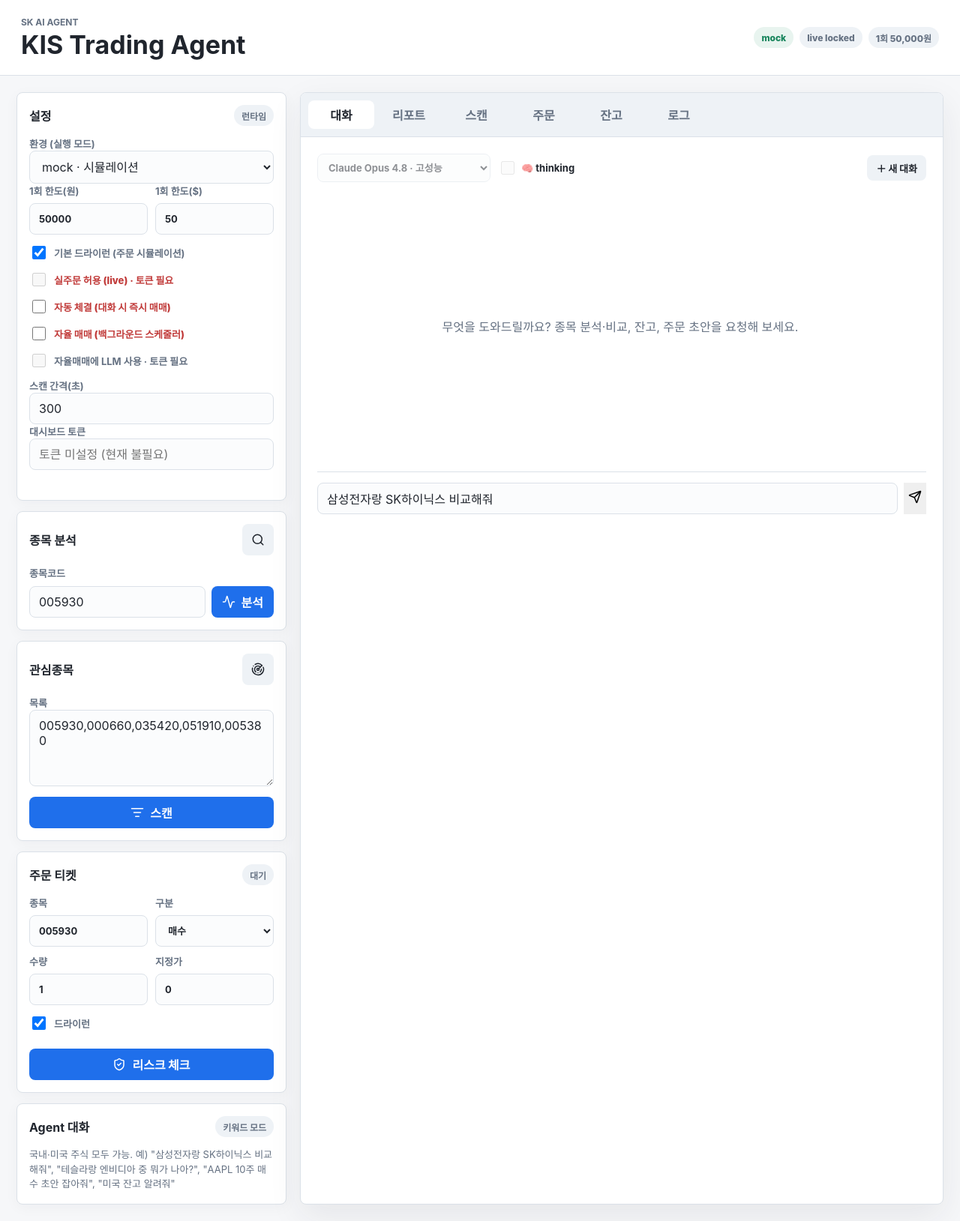
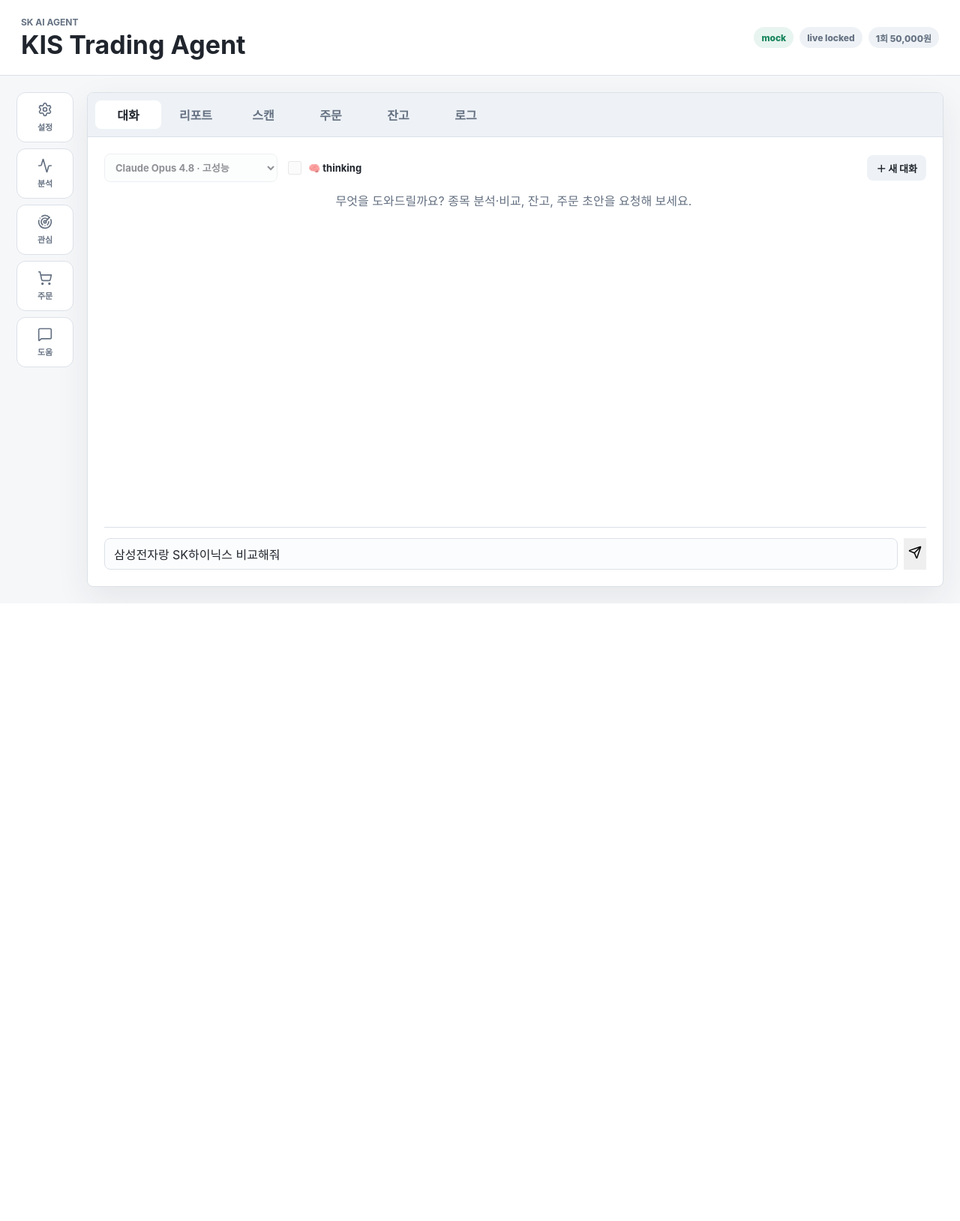
Before and after one commit to uhmhs7/kis-trading-agent, a FastAPI app: page / in a window 1280 px wide. Shown: the whole page at 75% size. After the commit the page ends 805 px from the top, so only its background shows below. Run offline with FastAPI, Linux system fonts and the light colour scheme; data that the repository does not hold is empty.

Commit message:
UI: icon-rail flyout for left panels + full-height chat

```diff
--- a/static/styles.css
+++ b/static/styles.css
@@ -115,14 +115,83 @@ h2 {
 
 .workspace {
   display: grid;
-  grid-template-columns: minmax(290px, 360px) minmax(0, 1fr);
+  grid-template-columns: auto minmax(0, 1fr);
   gap: 18px;
+  align-items: start;
 }
 
 .left-rail {
-  display: grid;
-  align-content: start;
+  position: relative;
+  align-self: start;
+}
+
+.rail-icons {
+  display: flex;
+  flex-direction: column;
+  gap: 8px;
+  width: 76px;
+}
+
+.rail-icon {
+  display: flex;
+  flex-direction: column;
+  align-items: center;
+  gap: 5px;
+  padding: 12px 4px;
+  border: 1px solid var(--line);
+  border-radius: 12px;
+  background: var(--surface);
+  color: var(--muted);
+  font-size: 11px;
+  font-weight: 800;
+  transition: background 0.12s, color 0.12s, border-color 0.12s;
+}
+
+.rail-icon svg {
+  width: 20px;
+  height: 20px;
+}
+
+.rail-icon:hover {
+  border-color: var(--blue);
+  color: var(--text);
+}
+
+.rail-icon.active {
+  background: var(--blue);
+  border-color: var(--blue);
+  color: #fff;
+}
+
+.rail-flyout {
+  position: absolute;
+  top: 0;
+  left: 88px;
+  width: 330px;
+  max-height: calc(100vh - 140px);
+  overflow-y: auto;
+  display: none;
+  flex-direction: column;
   gap: 14px;
+  padding: 2px;
+  z-index: 40;
+}
+
+.rail-flyout.open {
+  display: flex;
+}
+
+.rail-flyout .panel {
+  box-shadow: var(--shadow);
+  margin: 0;
+}
+
+.rail-panel {
+  display: none;
+}
+
+.rail-panel.active {
+  display: block;
 }
 
 .panel {
@@ -240,7 +309,9 @@ button svg {
 }
 
 .main-stage {
-  min-height: calc(100vh - 150px);
+  height: calc(100vh - 140px);
+  display: flex;
+  flex-direction: column;
   background: var(--surface);
   border: 1px solid var(--line);
   border-radius: 8px;
@@ -254,6 +325,7 @@ button svg {
   padding: 10px;
   background: var(--surface-2);
   border-bottom: 1px solid var(--line);
+  flex-shrink: 0;
 }
 
 .tab {
@@ -273,10 +345,20 @@ button svg {
 .tab-panel {
   display: none;
   padding: 22px;
+  flex: 1 1 auto;
+  min-height: 0;
+  overflow-y: auto;
 }
 
 .tab-panel.active {
   display: block;
+}
+
+/* Chat fills the stage: thread grows/scrolls, composer stays pinned. */
+#chatTab.tab-panel.active {
+  display: flex;
+  flex-direction: column;
+  overflow: hidden;
 }
 
 .empty-state {
@@ -465,6 +547,7 @@ th {
   margin-bottom: 12px;
   font-size: 13px;
   font-weight: 700;
+  flex-shrink: 0;
 }
 
 .chat-config {
@@ -628,8 +711,9 @@ th {
 .chat-thread {
   display: grid;
   gap: 12px;
-  min-height: 360px;
-  max-height: calc(100vh - 280px);
+  align-content: start;
+  flex: 1 1 auto;
+  min-height: 0;
   overflow-y: auto;
   padding-right: 4px;
 }
@@ -688,6 +772,7 @@ th {
   margin-top: 14px;
   padding-top: 14px;
   border-top: 1px solid var(--line);
+  flex-shrink: 0;
 }
 
 .hidden {
@@ -705,8 +790,33 @@ th {
     grid-template-columns: 1fr;
   }
 
+  .rail-icons {
+    flex-direction: row;
+    flex-wrap: wrap;
+    width: auto;
+  }
+
+  .rail-flyout {
+    position: static;
+    left: auto;
+    width: auto;
+    max-height: none;
+    margin-top: 12px;
+  }
+
   .main-stage {
+    height: auto;
     min-height: 540px;
+  }
+
+  #chatTab.tab-panel.active {
+    display: block;
+    overflow: visible;
+  }
+
+  .chat-thread {
+    min-height: 360px;
+    max-height: 60vh;
   }
 }
 
--- a/templates/index.html
+++ b/templates/index.html
@@ -22,7 +22,26 @@
     <main class="shell">
       <section class="workspace">
         <aside class="left-rail">
-          <div id="settingsPanel" class="panel">
+          <nav class="rail-icons" aria-label="설정 및 도구">
+            <button type="button" class="rail-icon" data-panel="settingsPanel" title="설정" aria-label="설정">
+              <i data-lucide="settings"></i><span>설정</span>
+            </button>
+            <button type="button" class="rail-icon" data-panel="analyzeForm" title="종목 분석" aria-label="종목 분석">
+              <i data-lucide="activity"></i><span>분석</span>
+            </button>
+            <button type="button" class="rail-icon" data-panel="screenForm" title="관심종목" aria-label="관심종목">
+              <i data-lucide="radar"></i><span>관심</span>
+            </button>
+            <button type="button" class="rail-icon" data-panel="orderForm" title="주문 티켓" aria-label="주문 티켓">
+              <i data-lucide="shopping-cart"></i><span>주문</span>
+            </button>
+            <button type="button" class="rail-icon" data-panel="agentHint" title="Agent 사용법" aria-label="Agent 사용법">
+              <i data-lucide="message-square"></i><span>도움</span>
+            </button>
+          </nav>
+
+          <div class="rail-flyout" id="railFlyout">
+            <div id="settingsPanel" class="panel rail-panel">
             <div class="panel-head">
               <h2>설정</h2>
               <span class="mini-state">런타임</span>
@@ -75,7 +94,7 @@
             <p id="settingsHint" class="settings-hint neutral"></p>
           </div>
 
-          <form id="analyzeForm" class="panel">
+          <form id="analyzeForm" class="panel rail-panel">
             <div class="panel-head">
               <h2>종목 분석</h2>
               <button class="icon-button" type="submit" aria-label="분석 실행" title="분석 실행">
@@ -92,7 +111,7 @@
             </div>
           </form>
 
-          <form id="screenForm" class="panel">
+          <form id="screenForm" class="panel rail-panel">
             <div class="panel-head">
               <h2>관심종목</h2>
               <button class="icon-button" type="submit" aria-label="스캔 실행" title="스캔 실행">
@@ -107,7 +126,7 @@
             </button>
           </form>
 
-          <form id="orderForm" class="panel">
+          <form id="orderForm" class="panel rail-panel">
             <div class="panel-head">
               <h2>주문 티켓</h2>
               <span id="orderState" class="mini-state">대기</span>
@@ -150,7 +169,7 @@
             </div>
           </form>
 
-          <div class="panel agent-hint">
+          <div class="panel agent-hint rail-panel" id="agentHint">
             <div class="panel-head">
               <h2>Agent 대화</h2>
               <span id="llmBadge" class="mini-state">대화</span>
@@ -159,6 +178,7 @@
               국내·미국 주식 모두 가능. 예) "삼성전자랑 SK하이닉스 비교해줘",
               "테슬라랑 엔비디아 중 뭐가 나아?", "AAPL 10주 매수 초안 잡아줘", "미국 잔고 알려줘"
             </p>
+          </div>
           </div>
         </aside>
 
@@ -247,5 +267,55 @@
     <!-- Vendored locally so the public demo never depends on an external CDN. -->
     <script src="/static/lucide.min.js"></script>
     <script src="/static/app.js"></script>
+    <!-- Left icon-rail flyout: independent of app.js (no shared IDs touched). -->
+    <script>
+      (function () {
+        function ready(fn) {
+          if (document.readyState !== "loading") fn();
+          else document.addEventListener("DOMContentLoaded", fn);
+        }
+        ready(function () {
+          var flyout = document.getElementById("railFlyout");
+          var icons = Array.prototype.slice.call(document.querySelectorAll(".rail-icon"));
+          if (!flyout || !icons.length) return;
+
+          function close() {
+            flyout.classList.remove("open");
+            icons.forEach(function (b) { b.classList.remove("active"); });
+          }
+          function open(id) {
+            document.querySelectorAll(".rail-panel").forEach(function (p) {
+              p.classList.toggle("active", p.id === id);
+            });
+            icons.forEach(function (b) { b.classList.toggle("active", b.dataset.panel === id); });
+            flyout.classList.add("open");
+          }
+
+          icons.forEach(function (btn) {
+            btn.addEventListener("click", function () {
+              var id = btn.dataset.panel;
+              if (flyout.classList.contains("open") && btn.classList.contains("active")) close();
+              else open(id);
+            });
+          });
+
+          // Click outside the flyout (and not on a rail icon) closes it.
+          document.addEventListener("click", function (e) {
+            if (!flyout.classList.contains("open")) return;
+            if (flyout.contains(e.target) || e.target.closest(".rail-icon")) return;
+            close();
+          });
+          document.addEventListener("keydown", function (e) {
+            if (e.key === "Escape") close();
+          });
+
+          // After running a tool, close the flyout so the result view isn't covered.
+          ["analyzeForm", "screenForm", "orderForm"].forEach(function (id) {
+            var f = document.getElementById(id);
+            if (f) f.addEventListener("submit", function () { setTimeout(close, 60); });
+          });
+        });
+      })();
+    </script>
   </body>
 </html>
```
